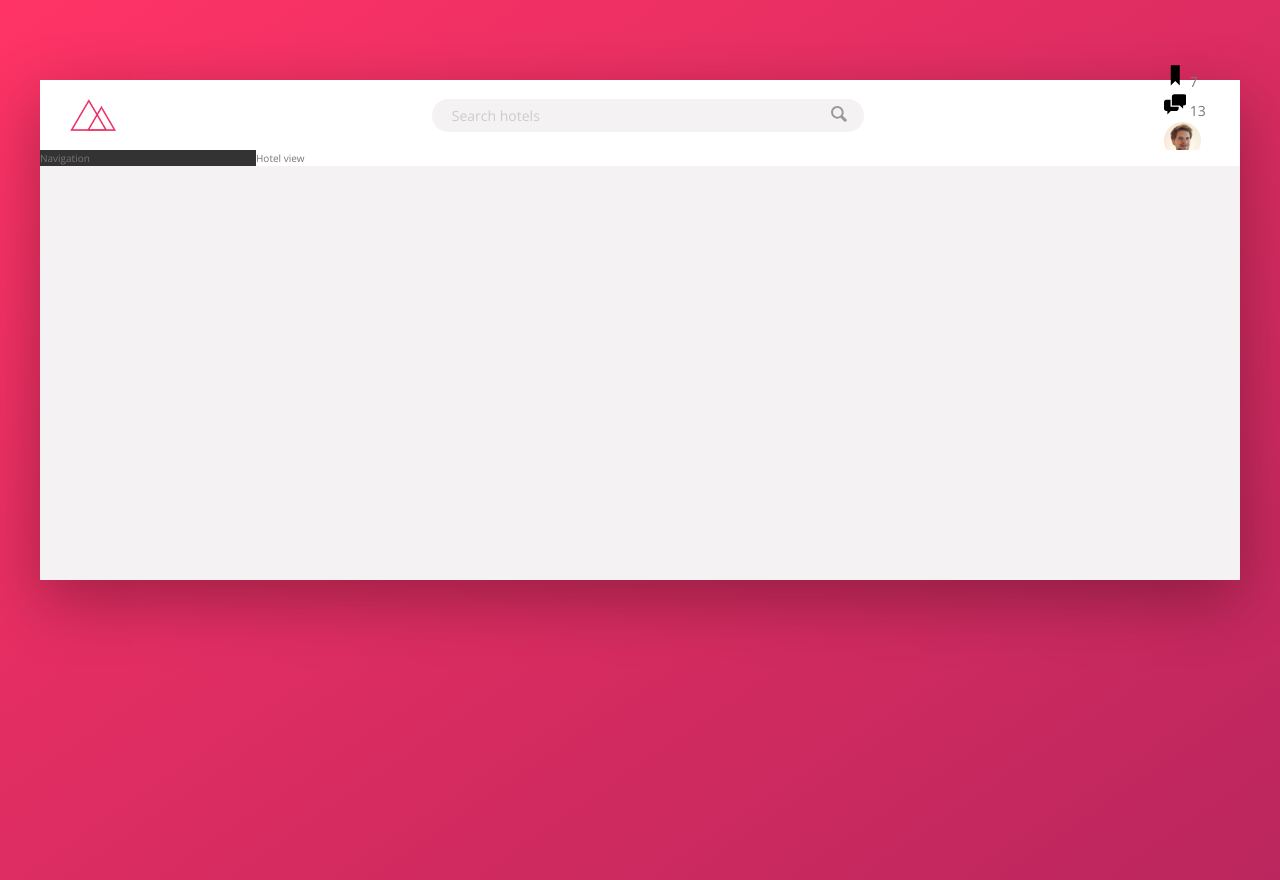
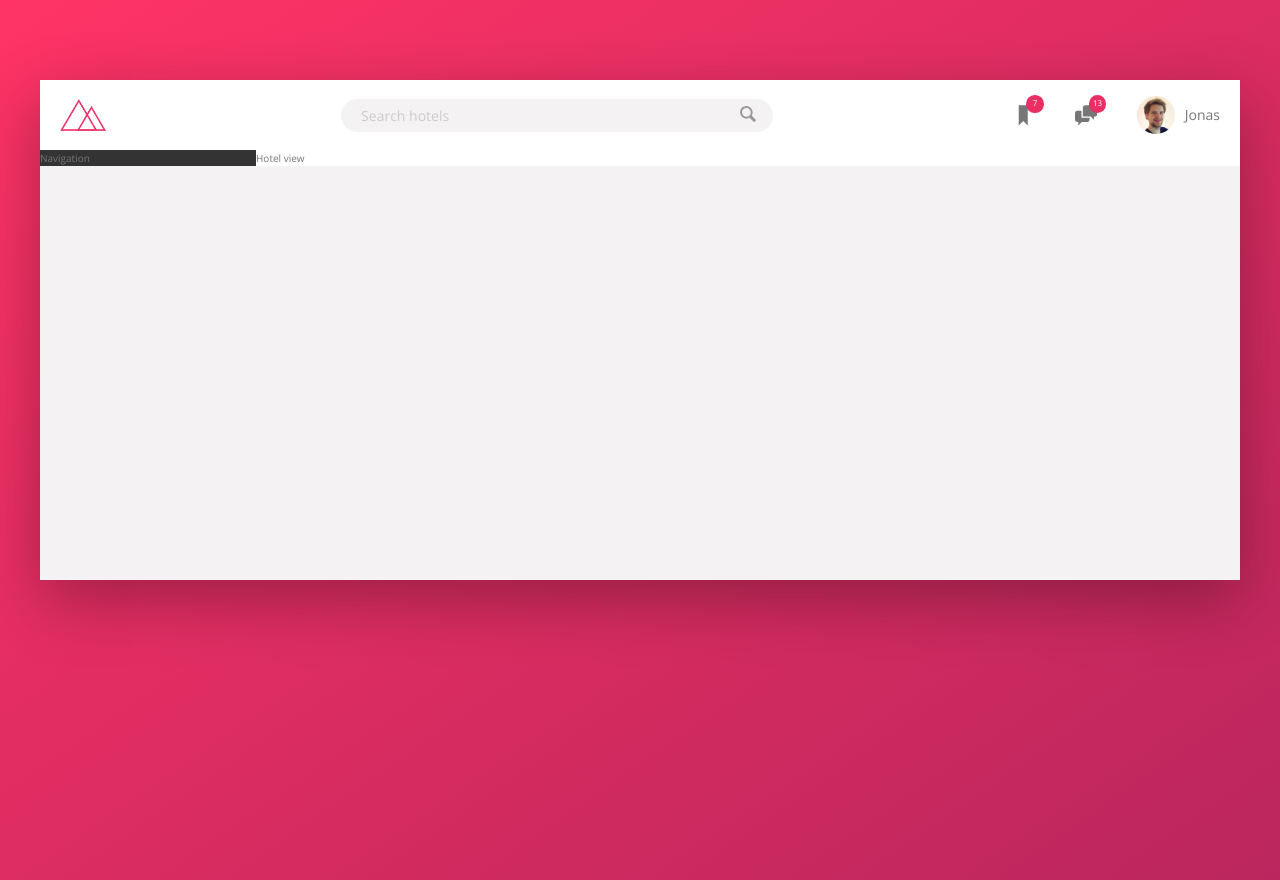
Before and after one commit to sivakusayan/Trillo, a website: page index.html in a window 1280 px wide. Drawn offline with nearby package versions, Linux system fonts and the light colour scheme.

Commit message:
Finished styling header toolbar

```diff
--- a/sass/_components.scss
+++ b/sass/_components.scss
@@ -2,7 +2,7 @@
 // LOGO
 .logo {
   height: 3.25rem;
-  margin-left: 3rem;
+  margin-left: 2rem;
 }
 
 //----------------------------------------------------------------
@@ -60,24 +60,47 @@
 //----------------------------------------------------------------
 // USER NAVIGATION
 .user-nav {
+  align-self: stretch;
+
+  display: flex;
+  & > * {
+    padding: 0 2rem;
+    cursor: pointer;
+    height: 100%;
+    display: flex;
+    align-items: center;
+  }
+
+  & > *:hover {
+    background-color:var(--color-grey-light-2);
+  }
+
   &__icon-box {
-
+    position: relative;
   }
   &__icon {
     height: 2.25rem;
     width: 2.25rem;
+    fill: var(--color-grey-dark-2);
   }
   &__notification {
+    font-size: .8rem;
+    height: 1.75rem;
+    width: 1.75rem;
+    border-radius: 50%;
+    background-color: var(--color-primary);
+    color: #fff;
+    position: absolute;
+    top: 1.5rem;
+    right: 1.1rem;
 
-  }
-  &__user {
-
+    display: flex;
+    justify-content: center;
+    align-items: center;
   }
   &__user-photo {
     height: 3.75rem;
     border-radius: 50%;
-  }
-  &__user-name {
-
+    margin-right: 1rem;
   }
 }
```
Also changed, not shown: css/style.css.
